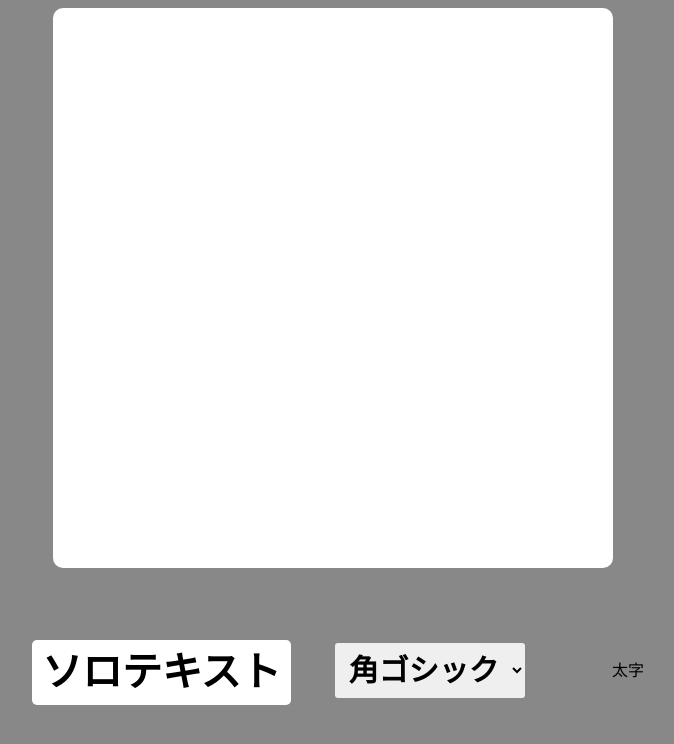
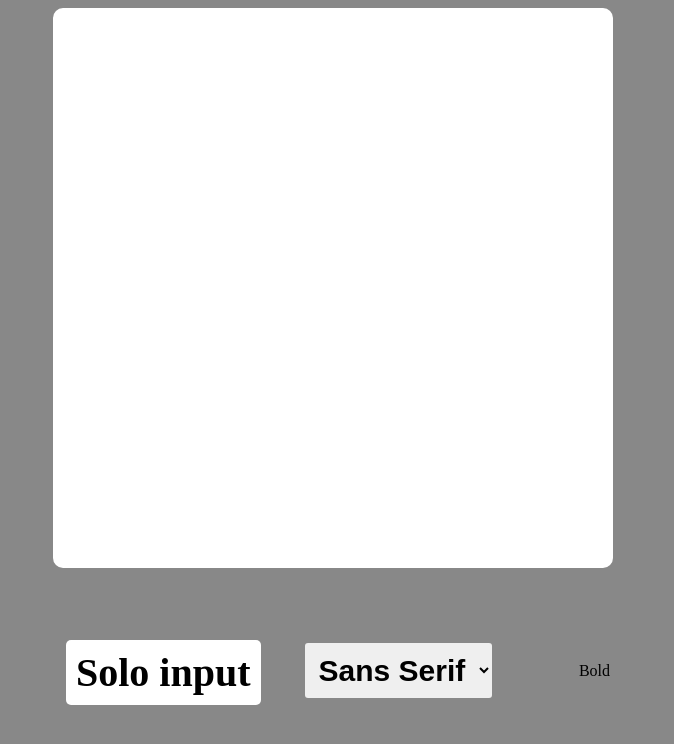
Before and after one commit to gumieProf/PS2.0, a website built with webpack: page index.html in a window 1280 px wide. Shown: the whole page, without its empty margins (307-981 px from the left). Built offline with nearby package versions, Linux system fonts and the light colour scheme; files whose address does not match are found by name.

Commit message:
FIX HTML

```diff
--- a/index.html
+++ b/index.html
@@ -124,13 +124,13 @@ SOFTWARE.
     <canvas height="500px" width="500px"></canvas>
     <br />
     <ul></ul>
-    <a href="#" id="addSolo" class="btn">ソロテキスト</a>
+    <a href="#" id="addSolo" class="btn">Solo input</a>
     <select id="font">
-      <option value="sans-serif" class="sans" selected>角ゴシック</option>
-      <option value="serif" class="serif">明朝体</option>
+      <option value="sans-serif" class="sans" selected>Sans Serif</option>
+      <option value="serif" class="serif">Serif</option>
     </select>
     <input id="bold" type="checkbox" />
-    <label for="bold" class="Dcopy">太字</label>
+    <label for="bold" class="Dcopy">Bold</label>
   </body>
   <script src="./dist/app.js"></script>
 </html>
```
